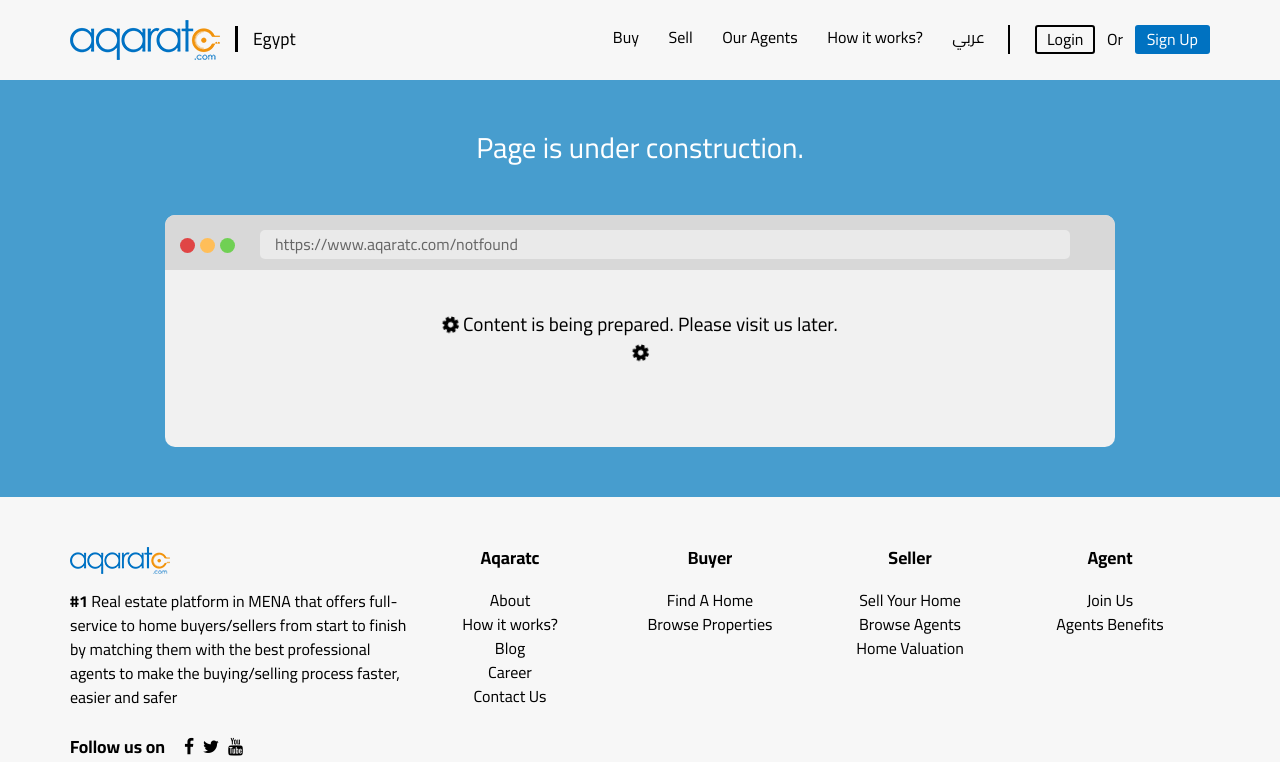
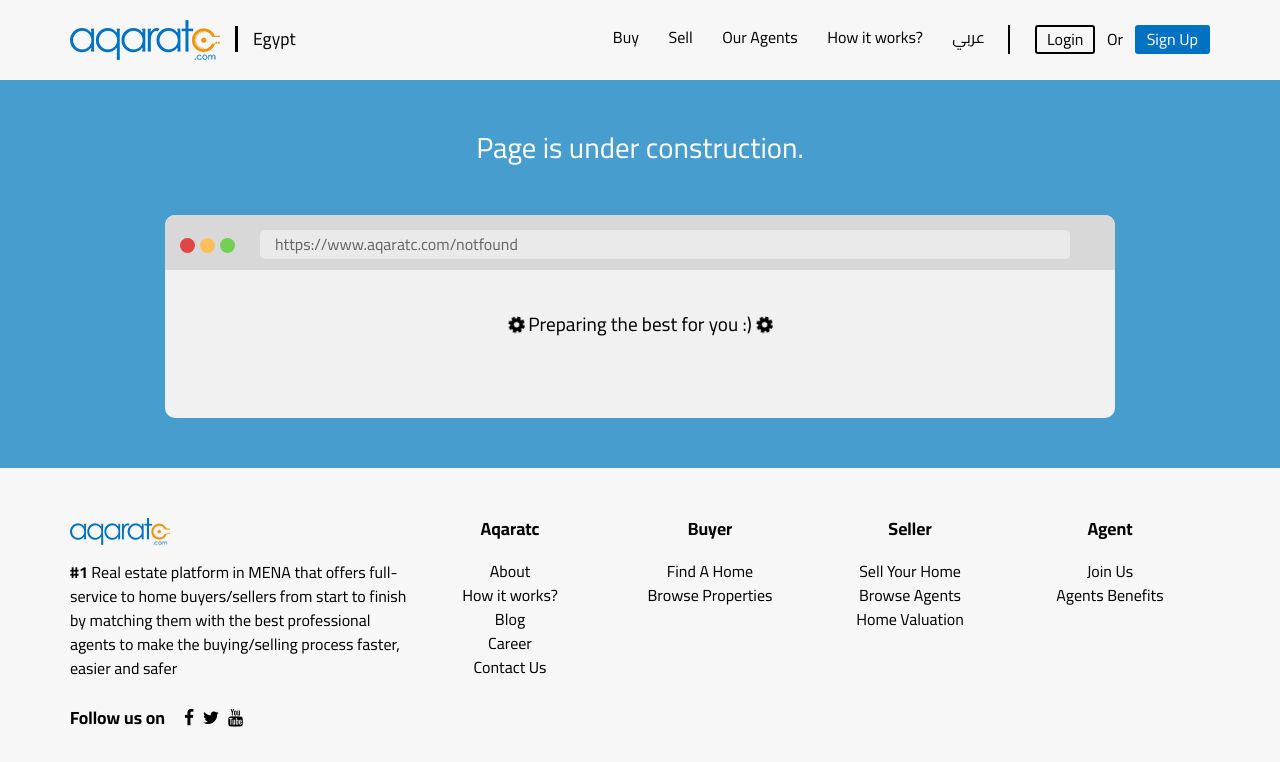
Before and after one commit to engmohammedyehia/aqaratc, a PHP site: page /notfound in a window 1280 px wide. Shown: the top 762 px of the page. Run offline with PHP 8.4, Linux system fonts and the light colour scheme.

Commit message:
Changing the not found view content

```diff
--- a/app/views/notfound/notfound.view.php
+++ b/app/views/notfound/notfound.view.php
@@ -11,7 +11,7 @@
                 <div class="url">https://www.aqaratc.com<?= $_SERVER['REQUEST_URI'] ?></div>
             </div>
             <div class="consult_form clearfix">
-                <p class="notfound"><i class="fa fa-cog fa-spin"></i> Content is being prepared. Please visit us later.<i class="fa fa-cog fa-spin"></i></p>
+                <p class="notfound"><i class="fa fa-cog fa-spin"></i> Preparing the best for you :) <i class="fa fa-cog fa-spin"></i></p>
             </div>
         </div>
     </div>
```
